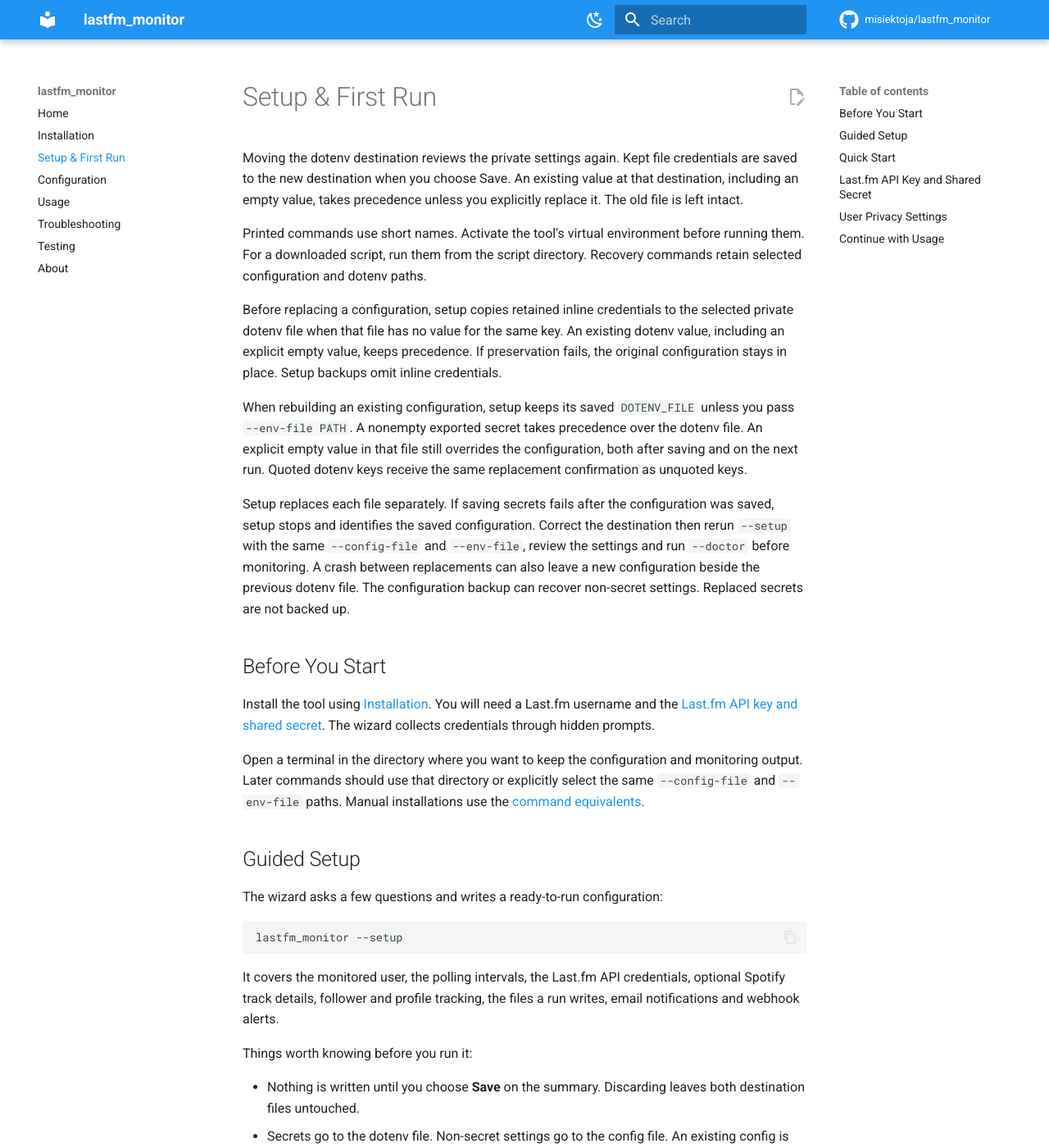
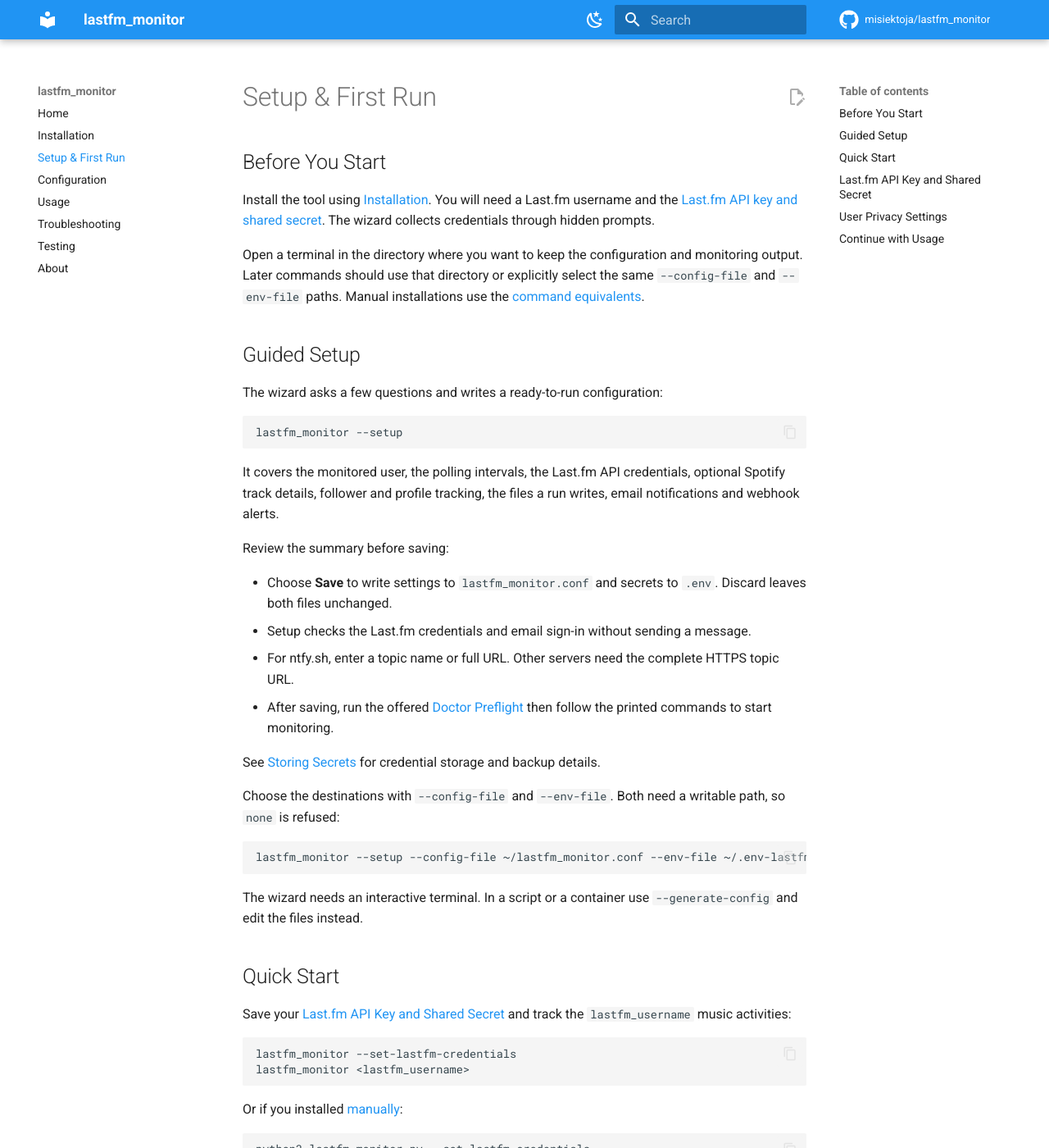
Before and after one commit to misiektoja/lastfm_monitor, an MkDocs documentation site: the page built from docs/setup-and-first-run.md, in a window 1280 px wide and 1400 px high. Shown: the whole window at 82% size. Built offline with MkDocs 1.6.1 and Material for MkDocs 9.7.7, drawn with Linux system fonts in a browser that asks for light colours; comment, search, counter and statistics services are not loaded; some of the changed text lies outside the part shown.

Commit message:
docs(usage): simplify guides and retain practical reference details

```diff
--- a/docs/setup-and-first-run.md
+++ b/docs/setup-and-first-run.md
@@ -1,14 +1,4 @@
 # Setup & First Run
-
-Moving the dotenv destination reviews the private settings again. Kept file credentials are saved to the new destination when you choose Save. An existing value at that destination, including an empty value, takes precedence unless you explicitly replace it. The old file is left intact.
-
-Printed commands use short names. Activate the tool's virtual environment before running them. For a downloaded script, run them from the script directory. Recovery commands retain selected configuration and dotenv paths.
-
-Before replacing a configuration, setup copies retained inline credentials to the selected private dotenv file when that file has no value for the same key. An existing dotenv value, including an explicit empty value, keeps precedence. If preservation fails, the original configuration stays in place. Setup backups omit inline credentials.
-
-When rebuilding an existing configuration, setup keeps its saved `DOTENV_FILE` unless you pass `--env-file PATH`. A nonempty exported secret takes precedence over the dotenv file. An explicit empty value in that file still overrides the configuration, both after saving and on the next run. Quoted dotenv keys receive the same replacement confirmation as unquoted keys.
-
-Setup replaces each file separately. If saving secrets fails after the configuration was saved, setup stops and identifies the saved configuration. Correct the destination then rerun `--setup` with the same `--config-file` and `--env-file`, review the settings and run `--doctor` before monitoring. A crash between replacements can also leave a new configuration beside the previous dotenv file. The configuration backup can recover non-secret settings. Replaced secrets are not backed up.
 
 ## Before You Start
 
@@ -28,16 +18,14 @@
 It covers the monitored user, the polling intervals, the Last.fm API credentials, optional Spotify track
 details, follower and profile tracking, the files a run writes, email notifications and webhook alerts.
 
-Things worth knowing before you run it:
+Review the summary before saving:
 
-- Nothing is written until you choose **Save** on the summary. Discarding leaves both destination files untouched.
-- Secrets go to the dotenv file. Non-secret settings go to the config file. An existing config is replaced only after you agree, and a timestamped backup is kept.
-- Credentials are checked while you enter them: the Last.fm pair against Last.fm, the mail server through a real sign-in that sends nothing.
-- A credential already saved is offered for replacement before the hidden prompt, so nothing is typed only to be discarded. Declining keeps the saved value without displaying it.
-- For an ntfy webhook the topic name alone is enough when the topic lives on `ntfy.sh`: typing `my-topic` saves `https://ntfy.sh/my-topic`. Any other host needs its complete HTTPS topic URL.
-- Every answer it cannot use is explained and offered again. Declining the retry moves on: a value question keeps the default it showed, a channel such as email or webhook is switched off with its alerts, and a required answer ends its section.
-- The summary can be reviewed section by section, so one answer can be changed without repeating the rest. Re-entering a section starts it over from the settings the run began with.
-- After saving it offers [Doctor Preflight](troubleshooting.md#doctor-preflight), then prints the commands that check and start monitoring.
+- Choose **Save** to write settings to `lastfm_monitor.conf` and secrets to `.env`. Discard leaves both files unchanged.
+- Setup checks the Last.fm credentials and email sign-in without sending a message.
+- For ntfy.sh, enter a topic name or full URL. Other servers need the complete HTTPS topic URL.
+- After saving, run the offered [Doctor Preflight](troubleshooting.md#doctor-preflight) then follow the printed commands to start monitoring.
+
+See [Storing Secrets](configuration.md#storing-secrets) for credential storage and backup details.
 
 Choose the destinations with `--config-file` and `--env-file`. Both need a writable path, so `none` is refused:
 
```
Also changed, not shown: docs/configuration.md (+16 -18 lines), docs/troubleshooting.md (+8 -6 lines), docs/usage.md (+3 -3 lines).
